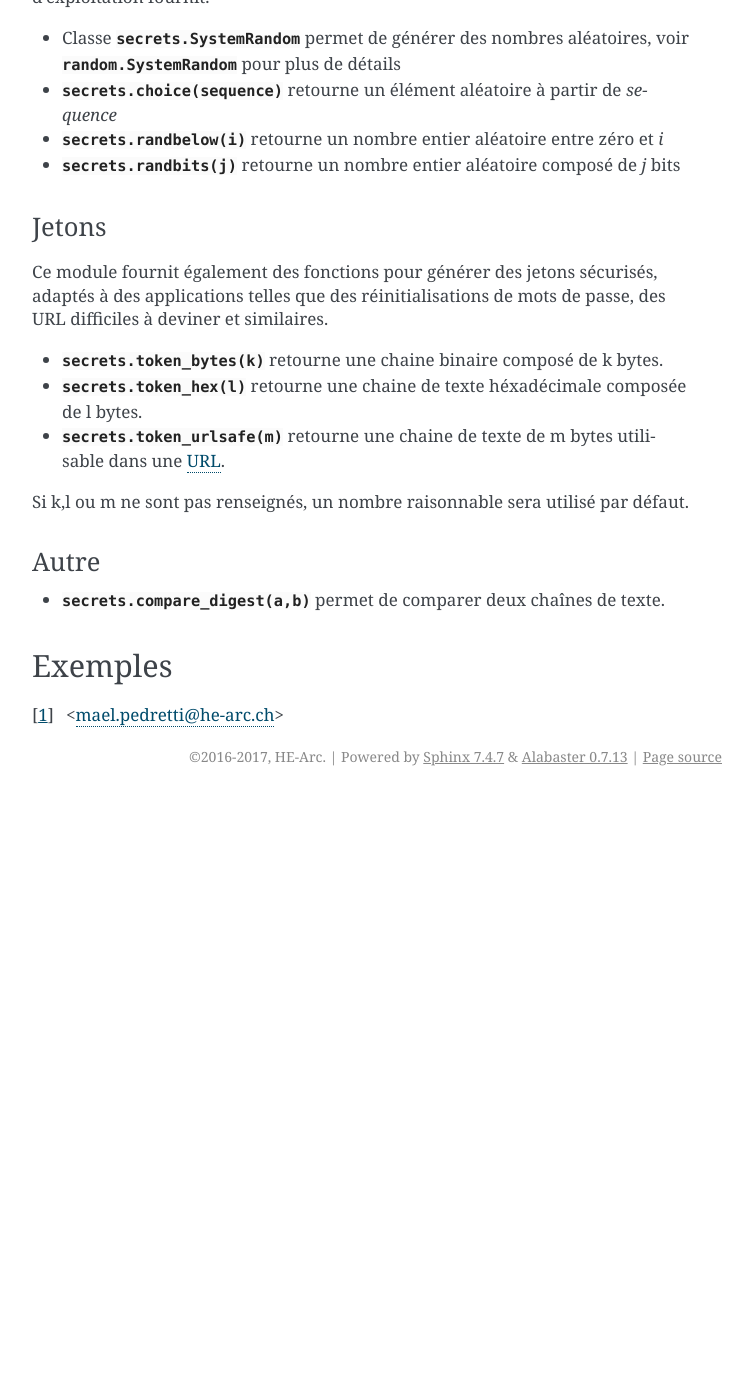
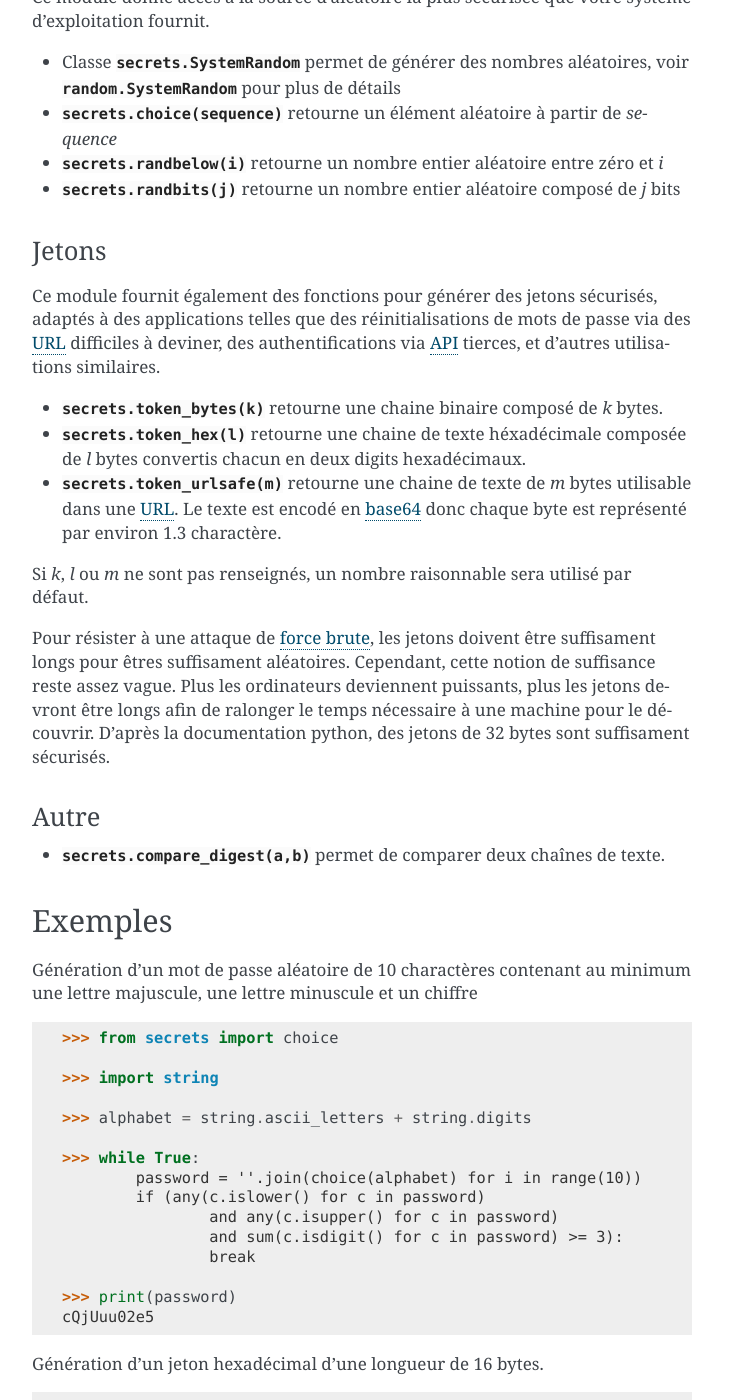
Before and after one commit to HE-Arc/livre-python, a Sphinx documentation site: the page built from source/secrets/index.rst, in a window 1280 px wide and 1400 px high, scrolled down 597 px. Shown: the whole window, without its empty margins (388-1141 px from the left). Built offline with Sphinx 7.4.7, drawn with Linux system fonts in a browser that asks for light colours; before the commit the page ends 1393 px from its top, so only the background shows below that; some of the changed text lies outside the part shown.

Commit message:
Résolution conflits

```diff
--- a/source/secrets/index.rst
+++ b/source/secrets/index.rst
@@ -7,7 +7,7 @@ Par Maël Pedretti [#mp]_
 
 Introduction
 ------------
-:py:mod:`secrets` est un module python utilisé pour générer des nombres aléatoirs cryptographiquement forts. Ceux-ci sont utilisables pour gérer des données telles que des mots de passe, des authentifications, des jetons de sécurité et autres secrets associés.
+:py:mod:`secrets` est un module python utilisé pour générer des nombres aléatoirs cryptographiquement forts. Ceux-ci sont utilisables pour gérer des données telles que des mots de passe, des authentifications, des jetons de sécurité et autres secrets associés. Ce module n'est disponible que depuis la version 3.6 de python (:pep:`506`).
 
 :py:mod:`secrets` devrait en particulier être utilisé de préférence au générateur de nombres pseudo-aléatoires par défaut dans le module :py:mod:`random`, qui est conçu pour la modélisation et la simulation et non pas la sécurité ou la cryptographie.
 
@@ -25,13 +25,16 @@ Ce module donne accès à la source d'aléatoire la plus sécurisée que votre s
 
 Jetons
 ******
-Ce module fournit également des fonctions pour générer des jetons sécurisés, adaptés à des applications telles que des réinitialisations de mots de passe, des URL difficiles à deviner et similaires.
+Ce module fournit également des fonctions pour générer des jetons sécurisés, adaptés à des applications telles que des réinitialisations de mots de passe via des URL_ difficiles à deviner, des authentifications via API_ tierces, et d'autres utilisations similaires.
 
-- :py:func:`secrets.token_bytes(k) <secrets.token_bytes()>` retourne une chaine binaire composé de k bytes.
-- :py:func:`secrets.token_hex(l) <secrets.token_hex()>` retourne une chaine de texte héxadécimale composée de l bytes.
-- :py:func:`secrets.token_urlsafe(m) <secrets.token_urlsafe()>` retourne une chaine de texte de m bytes utilisable dans une URL_.
+- :py:func:`secrets.token_bytes(k) <secrets.token_bytes()>` retourne une chaine binaire composé de *k* bytes.
+- :py:func:`secrets.token_hex(l) <secrets.token_hex()>` retourne une chaine de texte héxadécimale composée de *l* bytes convertis chacun en deux digits hexadécimaux.
+- :py:func:`secrets.token_urlsafe(m) <secrets.token_urlsafe()>` retourne une chaine de texte de *m* bytes utilisable dans une URL_. Le texte est encodé en base64_ donc chaque byte est représenté par environ 1.3 charactère.
 
-Si k,l ou m ne sont pas renseignés, un nombre raisonnable sera utilisé par défaut.
+Si *k*, *l* ou *m* ne sont pas renseignés, un nombre raisonnable sera utilisé par défaut.
+
+Pour résister à une attaque de `force brute`_, les jetons doivent être suffisament longs pour êtres suffisament aléatoires. Cependant, cette notion de suffisance reste assez vague. Plus les ordinateurs deviennent puissants, plus les jetons devront être longs afin de ralonger le temps nécessaire à une machine pour le découvrir.
+D'après la documentation python, des jetons de 32 bytes sont suffisament sécurisés.
 
 Autre
 *****
@@ -40,6 +43,42 @@ Autre
 
 Exemples
 --------
+Génération d'un mot de passe aléatoire de 10 charactères contenant au minimum une lettre majuscule, une lettre minuscule et un chiffre
+
+.. code-block:: pycon
+
+	>>> from secrets import choice
+
+	>>> import string
+
+	>>> alphabet = string.ascii_letters + string.digits
+
+	>>> while True:
+    		password = ''.join(choice(alphabet) for i in range(10))
+    		if (any(c.islower() for c in password)
+            		and any(c.isupper() for c in password)
+            		and sum(c.isdigit() for c in password) >= 3):
+        		break
+
+	>>> print(password)
+	cQjUuu02e5
+
+Génération d'un jeton hexadécimal d'une longueur de 16 bytes.
+
+.. code-block:: pycon
+
+	>>> secrets.token_hex(16)
+	7e5e31e55f5a878980bb230b7e5c7fbe
+
+Génération d'un jeton d'une longueur de 16 bytes pouvant être utilisé dans une URL
+
+.. code-block:: pycon
+
+	>>> secrets.token_urlsafe(16)
+	k84RkJMyMpX6e3qzVXRqcw
 
 .. [#mp] <mael.pedretti@he-arc.ch>
 .. _URL: https://fr.wikipedia.org/wiki/Uniform_Resource_Locator
+.. _base64: https://fr.wikipedia.org/wiki/Base64
+.. _force brute: https://fr.wikipedia.org/wiki/Attaque_par_force_brute
+.. _API: https://fr.wikipedia.org/wiki/Interface_de_programmation
```
